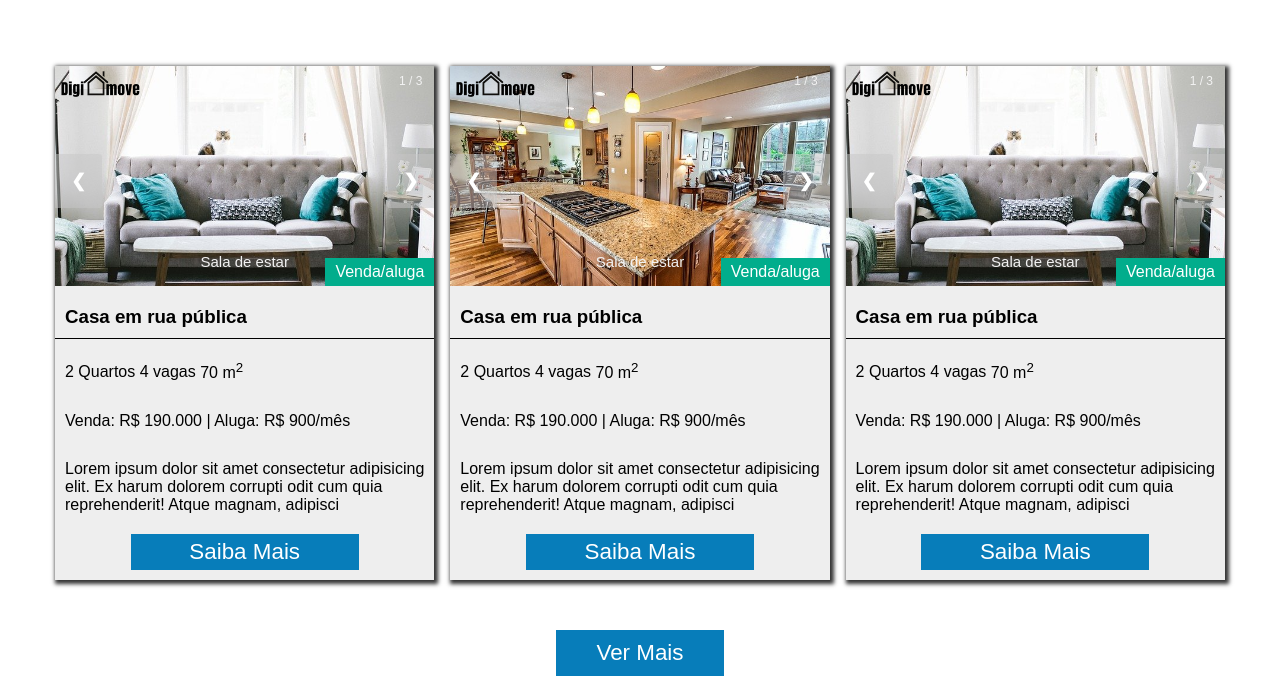
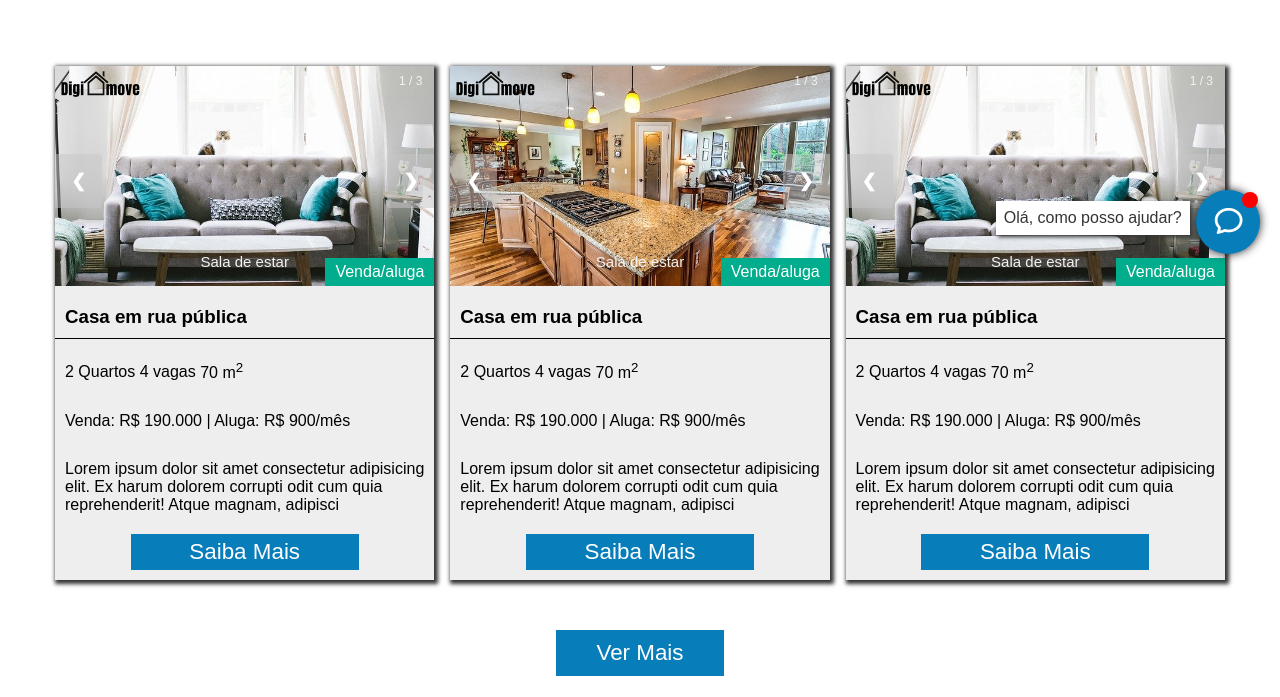
Before and after one commit to Wildarte/digimove, a PHP site: page /wordpress/ in a window 1280 px wide. Shown: the part 526-1223 px from the top of the page. Run offline with PHP 8.4, Linux system fonts and the light colour scheme; some libraries are stand-ins or nearby versions.

Commit message:
comecei a criar o botao de chat

```diff
--- a/css/contato.css
+++ b/css/contato.css
@@ -67,14 +67,18 @@
 }
 
 /* max screen width 768px */
-.card_page_contato{
-    flex-basis: 50%;
+@media(max-width: 768px){
+    .card_page_contato{
+        flex-basis: 50%;
+    }
 }
 /* end max screen width 768px */
 
 
 /* max screen width 420px */
-.card_page_contato{
-    flex-basis: 100%;
+@media(max-width: 420px){
+    .card_page_contato{
+        flex-basis: 100%;
+    }
 }
 /* end max screen width 420px */
--- a/css/servicos.css
+++ b/css/servicos.css
@@ -62,7 +62,7 @@
 
 /* sidebar */
 .sidebar_service{
-    flex-basis: calc(30% - 20px);
+    flex-basis: calc(30% - 40px);
     display: flex;
     flex-wrap: wrap;
     align-content: flex-start;
@@ -149,4 +149,30 @@
     content: "\2022";
     margin: 0 10px 0 0;
 }
+.sidebar_service_search{
+    flex-basis: 100%;
+}
 /* end style single page service */
+
+
+/* max width screen width 768px */
+@media(max-width: 768px){
+    .section_single_servico, .sidebar_service{
+        flex-basis: calc(100% - 20px);
+    }
+    .imagem_single_service{
+        height: 260px;
+    }
+}
+
+
+
+/* max width screen width 420px */
+@media(max-width: 420px){
+    .section_servico_body h2{
+        font-size: 1.5em;
+    }
+    .imagem_single_service{
+        height: 180px;
+    }
+}
--- a/css/style.css
+++ b/css/style.css
@@ -1027,6 +1027,57 @@
 }
 /* section footer */
 
+
+/* style chat */
+
+.btn_chat{
+    position: fixed;
+    bottom: 20px;
+    right: 20px;
+    display: block;
+}
+.btn_chat .btn_icon{
+    padding: 5px;
+    border-radius: 50%;
+    border: none;
+    width: 64px;
+    height: 64px;
+    box-shadow: 0px 0px 10px 0px #232323;
+    background-color: #077DBA;
+    transition: .23s;
+}
+.btn_chat .btn_icon:hover{
+    cursor: pointer;
+}
+.btn_chat .btn_icon i{
+    font-size: 2em;
+    color: #fff;
+}
+.btn_chat .btn_icon i::before{
+    font-weight: bold!important;
+}
+.badge_chat{
+    position: absolute;
+    top: 2px;
+    right: 2px;
+    width: 16px;
+    height: 16px;
+    border-radius: 50%;
+    background-color: red;
+}
+.notification_chat{
+    position: absolute;
+    bottom: 30%;
+    right: 110%;
+    padding: 8px;
+    background-color: #fff;
+    box-shadow: 2px 2px 4px #343434;
+}
+.notification_chat p{
+    color: #343434;
+    white-space: nowrap;
+}
+
 /* max screen width 1024px */
 @media(max-width: 1024px){
     .div_form form{
--- a/footer.php
+++ b/footer.php
@@ -80,6 +80,22 @@
             todos os direitos reservados - <?= date("Y") ?> | Construído com &#10084; por <a href="#">digisolucao.com</a>
         </p>
     </footer>
+
+    <div class="window_chat">
+
+    </div>
+    <div class="btn_chat" id="btn_chat">
+        <span class="badge_chat" style="display: none;">
+
+        </span>
+        <button class="btn_icon">
+            <i class="bi bi-chat"></i>
+        </button>
+        <span class="notification_chat" style="display: none;">
+            <p>Olá, como posso ajudar?</p>
+        </span>
+    </div>
+
     <script src="js/main.js"></script>
     <script src="js/sliderCard.js"></script>
     <script src="js/slideLancamento.js"></script>
```
Also changed, not shown: js/main.js (+51 -0 lines), header.php (line endings or trailing spaces), 2 other files.
